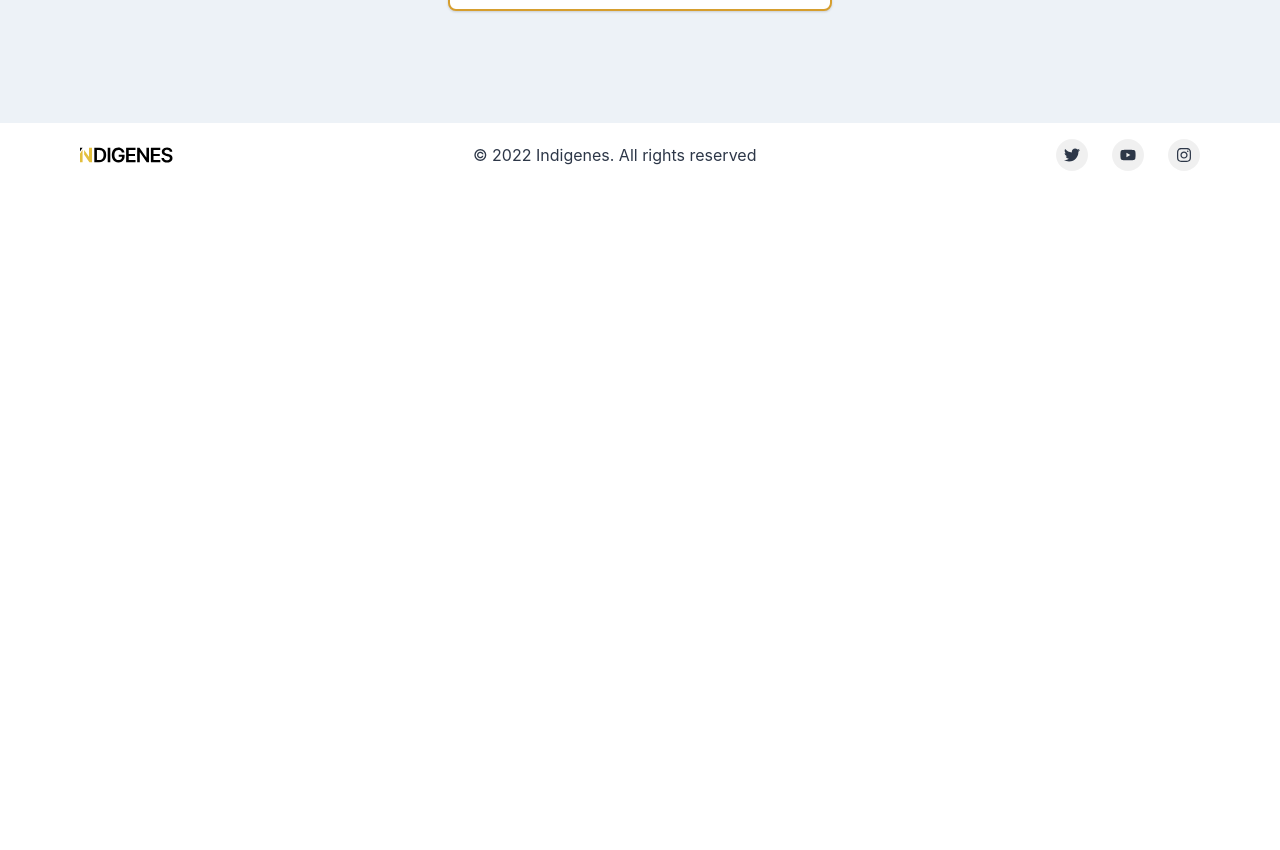
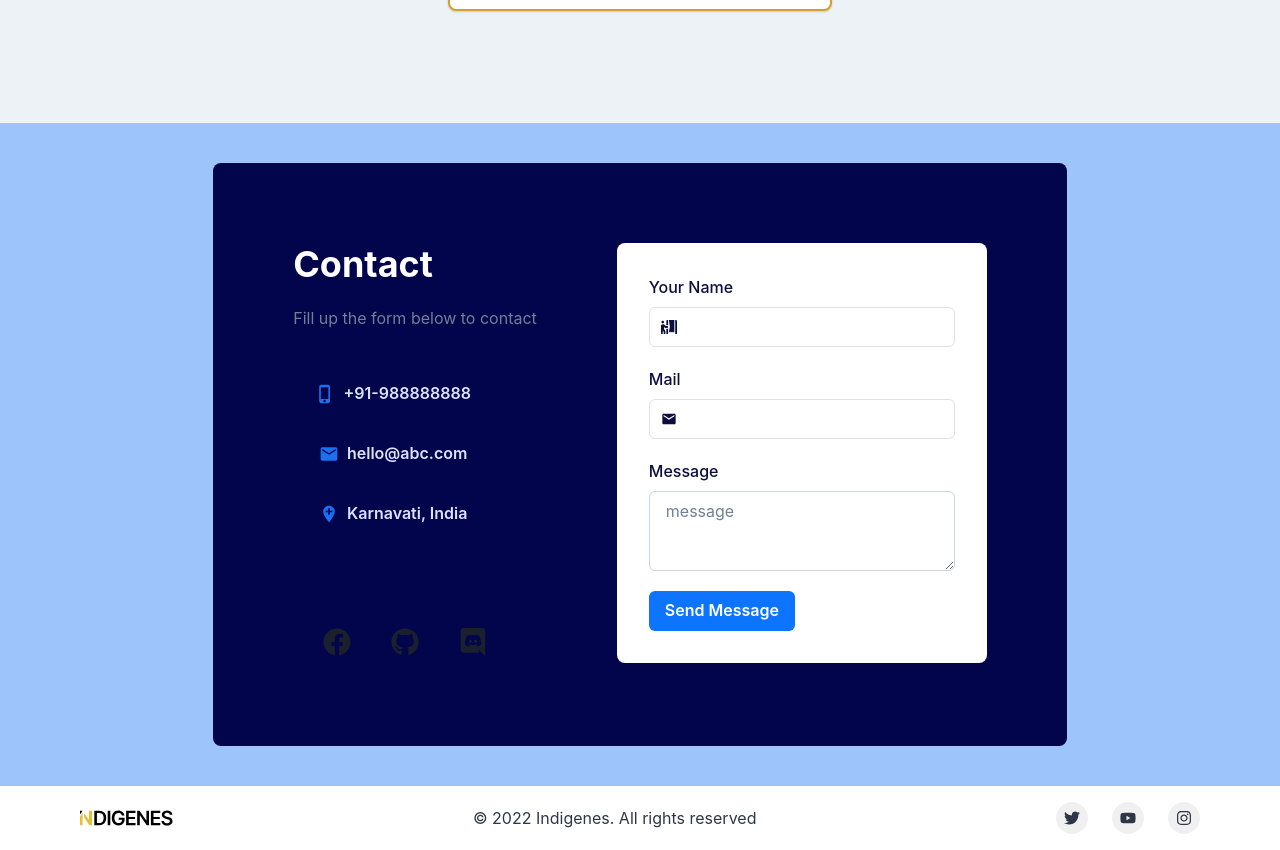
Before and after one commit to Ahmedhnzli/Indigenes-master-master, a React (Create React App) app: page / in a window 1280 px wide. Shown: the part 5120-5970 px from the top of the page. Before the commit the page ends 5307 px from the top, so only its background shows below. Built offline with nearby package versions, Linux system fonts and the light colour scheme.

Commit message:
Added contact and fixed misc things in landing

```diff
--- a/src/App.js
+++ b/src/App.js
@@ -18,6 +18,7 @@ function App() {
 
 
 
+
 </Routes>
 
       </Router>
--- a/src/pages/Landing.jsx
+++ b/src/pages/Landing.jsx
@@ -6,6 +6,7 @@ import { About } from '../sections/About/About'
 import { Feature } from '../sections/Features/Feature'
 import { Box } from '@chakra-ui/react'
 
+import Contact from '../sections/Contact/Contact'
 const Landing = () => {
   const colors = "#1a202c"
   return (
@@ -18,6 +19,7 @@ const Landing = () => {
       </Box>
       <Box bg="gray.100" _dark={{ bg: "blackAlpha.700" }}>
       <Pricing />
+      <Contact />
       </Box>
     </>
   )
--- /dev/null
+++ b/src/sections/Contact/Contact.jsx
@@ -0,0 +1,166 @@
+import {
+    Container,
+    Flex,
+    Box,
+    Heading,
+    Text,
+    IconButton,
+    Button,
+    VStack,
+    HStack,
+    Wrap,
+    WrapItem,
+    FormControl,
+    FormLabel,
+    Input,
+    InputGroup,
+    InputLeftElement,
+    Textarea,
+  } from '@chakra-ui/react';
+  import {
+    MdPhoneIphone,
+    MdMail,
+     MdAddLocation,
+
+
+  } from 'react-icons/md';
+  import { FaGithub, FaDiscord, FaPersonBooth ,FaFacebook} from 'react-icons/fa';
+
+  export default function contact() {
+    return (
+      <Container bg="#9DC4FB" maxW="full" mt={0} centerContent overflow="hidden">
+        <Flex>
+          <Box
+            bg="#02054B"
+            color="white"
+            borderRadius="lg"
+            m={{ sm: 4, md: 16, lg: 10 }}
+            p={{ sm: 5, md: 5, lg: 16 }}>
+            <Box p={4}>
+              <Wrap spacing={{ base: 20, sm: 3, md: 5, lg: 20 }}>
+                <WrapItem>
+                  <Box>
+                    <Heading>Contact</Heading>
+                    <Text mt={{ sm: 3, md: 3, lg: 5 }} color="gray.500">
+                      Fill up the form below to contact
+                    </Text>
+                    <Box py={{ base: 5, sm: 5, md: 8, lg: 10 }}>
+                      <VStack pl={0} spacing={3} alignItems="flex-start">
+                        <Button
+                          size="md"
+                          height="48px"
+                          width="200px"
+                          variant="ghost"
+                          color="#DCE2FF"
+                          _hover={{ border: '2px solid #1C6FEB' }}
+                          leftIcon={<MdPhoneIphone color="#1970F1" size="20px" />}>
+                          +91-988888888
+                        </Button>
+                        <Button
+                          size="md"
+                          height="48px"
+                          width="200px"
+                          variant="ghost"
+                          color="#DCE2FF"
+                          _hover={{ border: '2px solid #1C6FEB' }}
+                          leftIcon={<MdMail color="#1970F1" size="20px" />}>
+                          hello@abc.com
+                        </Button>
+                        <Button
+                          size="md"
+                          height="48px"
+                          width="200px"
+                          variant="ghost"
+                          color="#DCE2FF"
+                          _hover={{ border: '2px solid #1C6FEB' }}
+                          leftIcon={< MdAddLocation color="#1970F1" size="20px" />}>
+                          Karnavati, India
+                        </Button>
+                      </VStack>
+                    </Box>
+                    <HStack
+                      mt={{ lg: 10, md: 10 }}
+                      spacing={5}
+                      px={5}
+                      alignItems="flex-start">
+                      <IconButton
+                        aria-label="facebook"
+                        variant="ghost"
+                        size="lg"
+                        isRound={true}
+                        _hover={{ bg: '#0D74FF' }}
+                        icon={<FaFacebook size="28px" />}
+                      />
+                      <IconButton
+                        aria-label="github"
+                        variant="ghost"
+                        size="lg"
+                        isRound={true}
+                        _hover={{ bg: '#0D74FF' }}
+                        icon={<FaGithub size="28px" />}
+                      />
+                      <IconButton
+                        aria-label="discord"
+                        variant="ghost"
+                        size="lg"
+                        isRound={true}
+                        _hover={{ bg: '#0D74FF' }}
+                        icon={<FaDiscord size="28px" />}
+                      />
+                    </HStack>
+                  </Box>
+                </WrapItem>
+                <WrapItem>
+                  <Box bg="white" borderRadius="lg">
+                    <Box m={8} color="#0B0E3F">
+                      <VStack spacing={5}>
+                        <FormControl id="name">
+                          <FormLabel>Your Name</FormLabel>
+                          <InputGroup borderColor="#E0E1E7">
+                            <InputLeftElement
+                              pointerEvents="none"
+                              children={<FaPersonBooth color="gray.800" />}
+                            />
+                            <Input type="text" size="md" />
+                          </InputGroup>
+                        </FormControl>
+                        <FormControl id="name">
+                          <FormLabel>Mail</FormLabel>
+                          <InputGroup borderColor="#E0E1E7">
+                            <InputLeftElement
+                              pointerEvents="none"
+                              children={<MdMail color="gray.800" />}
+                            />
+                            <Input type="text" size="md" />
+                          </InputGroup>
+                        </FormControl>
+                        <FormControl id="name">
+                          <FormLabel>Message</FormLabel>
+                          <Textarea
+                            borderColor="gray.300"
+                            _hover={{
+                              borderRadius: 'gray.300',
+                            }}
+                            placeholder="message"
+                          />
+                        </FormControl>
+                        <FormControl id="name" float="right">
+                          <Button
+                            variant="solid"
+                            bg="#0D74FF"
+                            color="white"
+                            _hover={{}}>
+                            Send Message
+                          </Button>
+                        </FormControl>
+                      </VStack>
+                    </Box>
+                  </Box>
+                </WrapItem>
+              </Wrap>
+            </Box>
+          </Box>
+        </Flex>
+      </Container>
+    );
+  }
```
